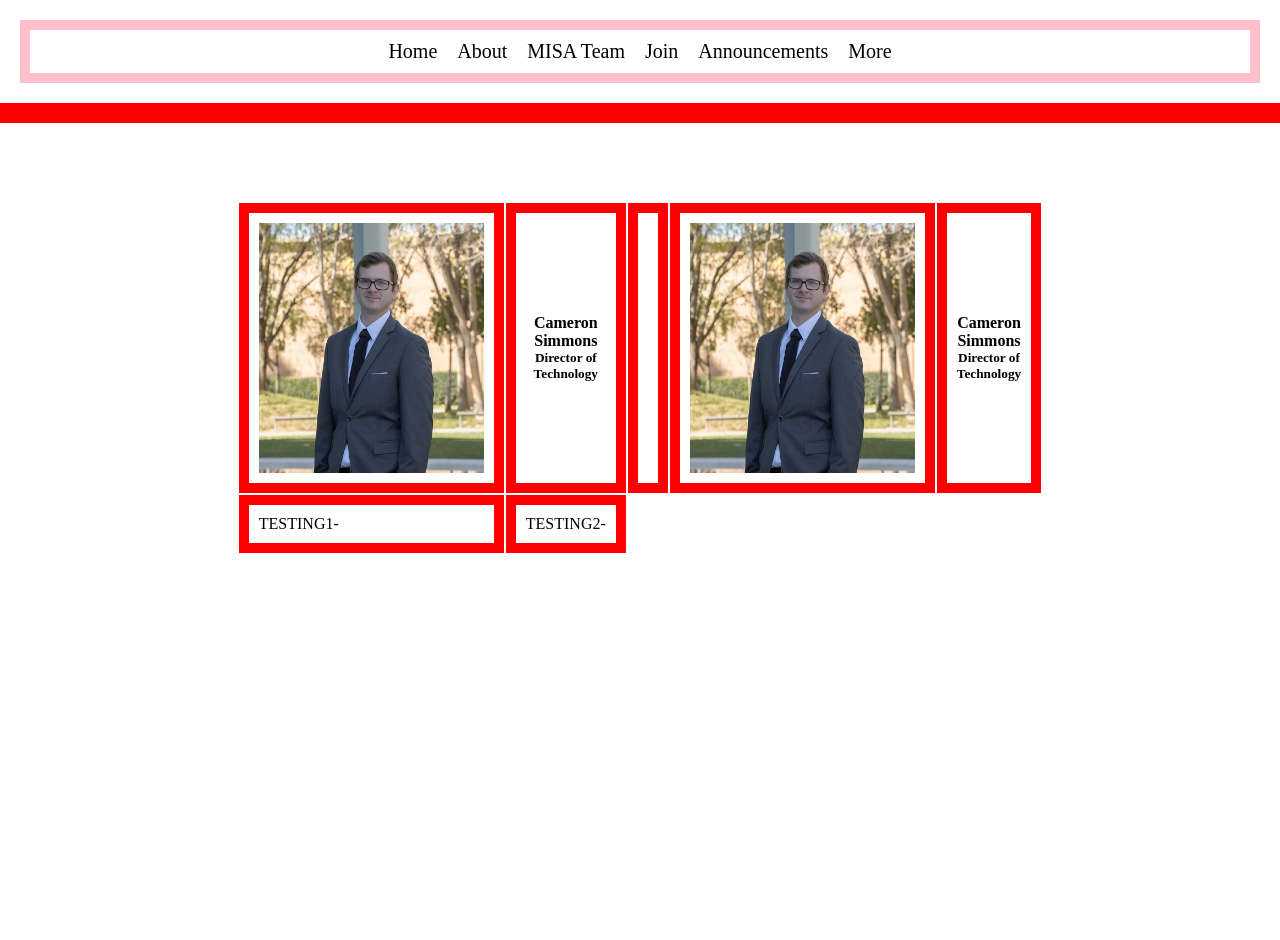
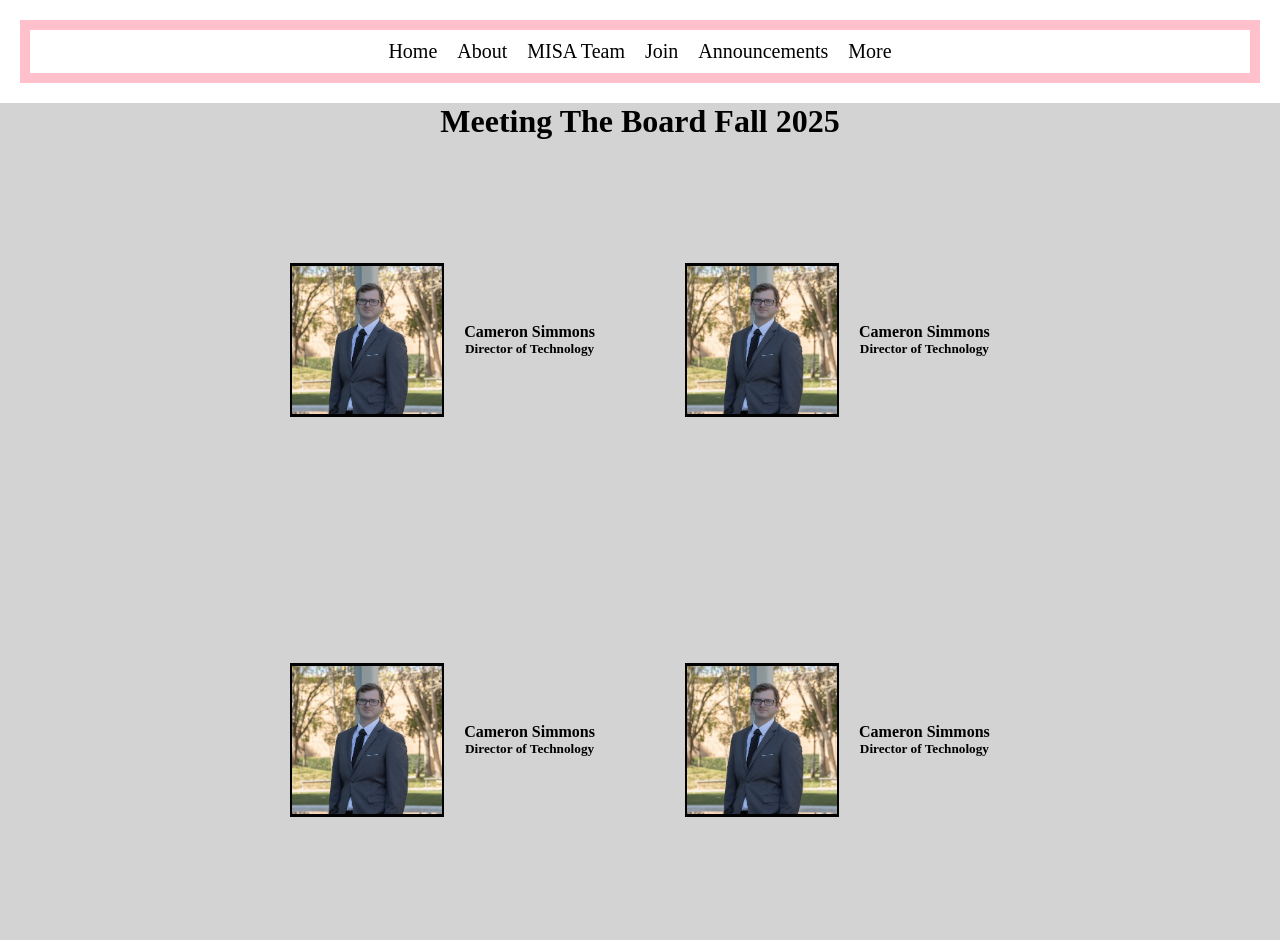
Before and after one commit to Csimmons117/misa, a plain HTML site: page folders/misaTeam.html in a window 1280 px wide. Before the commit the page ends 800 px from the top, so only its background shows below. Drawn offline with Linux system fonts and the light colour scheme.

Commit message:
fixing team design

```diff
--- a/folders/misaTeam.html
+++ b/folders/misaTeam.html
@@ -16,36 +16,29 @@
 	</nav>
 
 
-<div class="test"></div>
-<br>
-	<table class="teamMembers">
-		<tr>
+	<body>
+		<div class="title"><h1>Meeting The Board Fall 2025</h1></div>
+		<div class="main">
 
-			<td >
-				<img src="../pictures/profileCam.png" style="width: 225px; height: 250px;"></td>
-			<td class="memberDescription">
-				<h4>Cameron Simmons</h4>
-				<h5>Director of Technology</h5>
-
-			</td>
-
-			<div class="tableSpace"></div>
-			<td></td>
-			<td><img src="../pictures/profileCam.png" style="width: 225px; height: 250px;"></td>
-			<td class="memberDescription">
-				<h4>Cameron Simmons</h4>
-				<h5>Director of Technology</h5>
-			</td>
-
-		</tr>
-		<tr>
-			<td>TESTING1-</td>
-			<td>TESTING2-</td>
-		</tr>
-	</table>
+			<div class="picture"><img src="../pictures/profileCam.png"></div>
+			<div class="words"><h4>Cameron Simmons</h4><h5>Director of Technology</h5></div>
+			<div class="space"></div>
+			<div class="picture"><img src="../pictures/profileCam.png"></div>
+			<div class="words"><h4>Cameron Simmons</h4><h5>Director of Technology</h5></div>
 
 
-	<body>
+		</div>
+		<div class="main">
+
+			<div class="picture"><img src="../pictures/profileCam.png"></div>
+			<div class="words"><h4>Cameron Simmons</h4><h5>Director of Technology</h5></div>
+			<div class="space"></div>
+			<div class="picture"><img src="../pictures/profileCam.png"></div>
+			<div class="words"><h4>Cameron Simmons</h4><h5>Director of Technology</h5></div>
+
+
+		</div>
+
 
 	</body>
 	</html>
--- a/index.css
+++ b/index.css
@@ -61,16 +61,52 @@ td{
 	height: 50%;
 	border: purple , 10px, solid;
 }
-.teamMembers{
-	margin-left: auto;
-	margin-right: auto;
-	width: 30%;
+
+.title{
+	align-items: center;
+	justify-content: center;
+	display: flex;
+	background-color: lightgray;
 }
-.memberDescription{
-	text-align: center;
+.main{
+	display:inline-flex;
+
+	width: 100%;
+	height: 50%;
+	align-items: center;
+	justify-content: center;
+	gap: 20px;
+	background-color: lightgray;
+
 }
 
+.picture{
+	width: 150px;
+	height: 150px;
+	border: 2px,solid black;
+	overflow: hidden;
+	background-color: black;
 
+
+}
+.picture img{
+	height: 100%;
+	width: 100%;
+	object-fit: contain;
+
+}
+.words{
+	display: flex;
+	flex-direction: column;
+	align-items: center;      /* horizontal centering */
+	justify-content: center;  /* vertical centering */
+	text-align: center;
+
+	height: 150px;
+}
+.space{
+	width: 50px;
+}
 
 .Announcements{
 	margin-left: auto;
```
